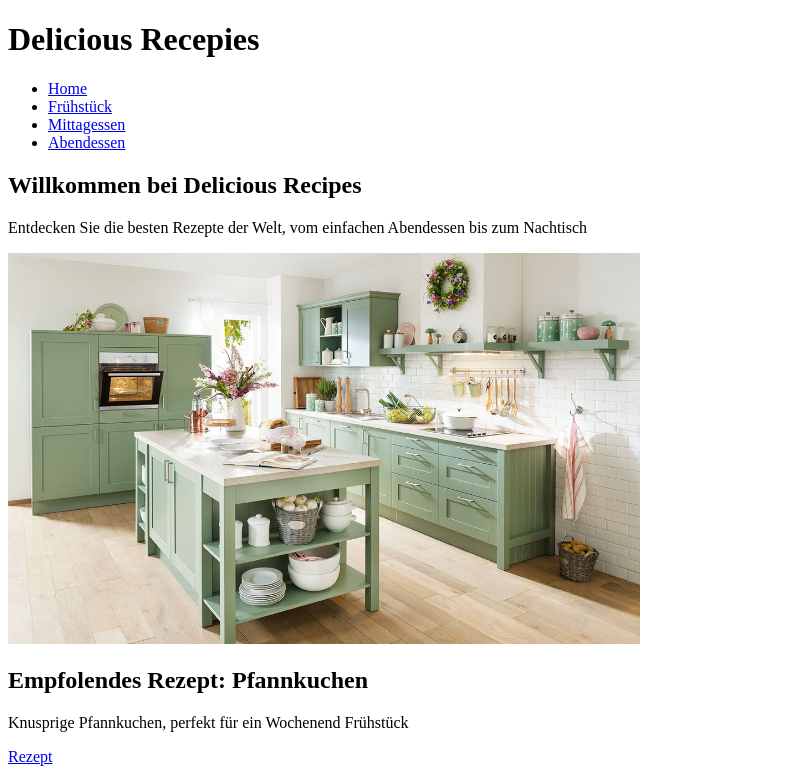
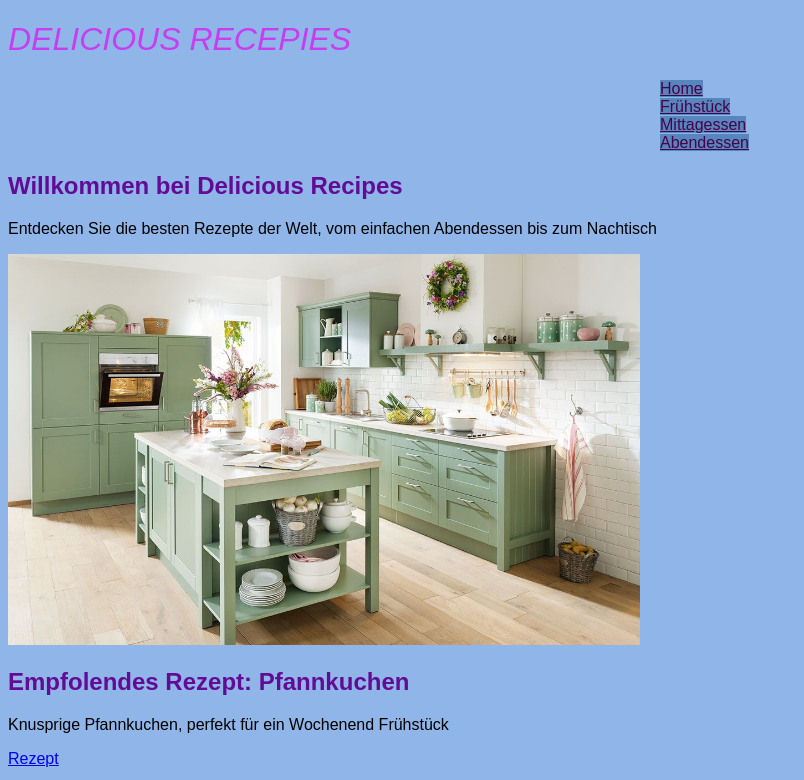
Before and after one commit to BILLINGEVA/recipe_book, a plain HTML site: page index.html in a window 1280 px wide. Shown: the top 780 px of the page, without its empty margins (0-804 px from the left). Drawn offline with Linux system fonts and the light colour scheme.

Commit message:
Styl fragen

```diff
--- a/index.html
+++ b/index.html
@@ -3,6 +3,7 @@
     <head>
         <meta charset="UTF-8">
         <title>Delicios Recepies</title>
+        <link rel="stylesheet" href="styles.css">
     </head>
     <body>
         <header>
--- /dev/null
+++ b/styles.css
@@ -0,0 +1,29 @@
+*{
+    background-color: rgb(144, 182, 233);
+    font-family: sans-serif
+}
+h1 {
+
+    color:rgb(199, 61, 241);
+    font-weight:lighter;
+    font-style: oblique;
+    text-transform: uppercase;
+
+}
+
+h2 {
+    color:rgb(98, 11, 148);
+    font-weight: bold;
+
+}
+
+nav ul{
+    list-style: none;
+
+}
+
+nav ul li a{
+    margin-left: 50%;
+    color: rgb(71, 2, 73);
+    background-color: rgb(87, 133, 189);
+}
--- a/styless.css
+++ /dev/null
@@ -1,5 +0,0 @@
-h1 {
-    color:green;
-    font-family: 'Lucida Sans', 'Lucida Sans Regular', 'Lucida Grande', 'Lucida Sans Unicode', Geneva, Verdana, sans-serif;
-
-}
```
